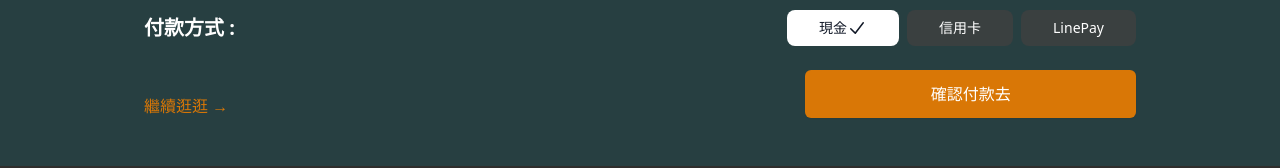
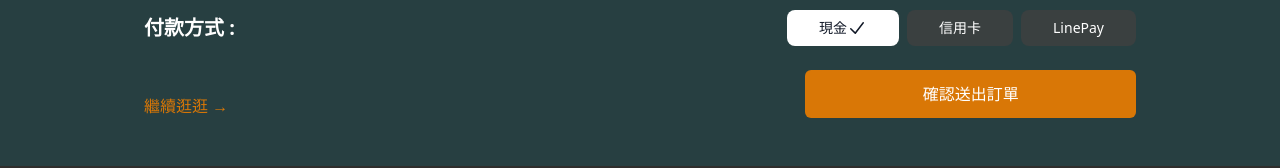
Before and after one commit to rubylee8656/YUMMee, a React (Create React App) app: page /cart in a window 1280 px wide. Shown: the part 195-363 px from the top of the page. Built offline with nearby package versions, Linux system fonts and the light colour scheme.

Commit message:
fix cart btn

```diff
--- a/src/pages/cartPage.js
+++ b/src/pages/cartPage.js
@@ -139,9 +139,15 @@ export default function Cart() {
             繼續逛逛
             <span aria-hidden="true"> &rarr;</span>
           </Link>
-          <div className="flex items-center justify-center rounded-md border border-transparent bg-amber-600 px-6 py-3 text-base font-medium text-white shadow-sm hover:bg-amber-500 cursor-pointer w-1/3">
-            確認付款去
-          </div>
+          <button
+            className="bg-amber-600 py-3 rounded-md text-white hover:bg-amber-500 w-1/3"
+            onClick={(e) => {
+              e.preventDefault()
+              handleSubmit()
+            }}
+          >
+            確認送出訂單
+          </button>
         </div>
       </div>
     </div>
```
